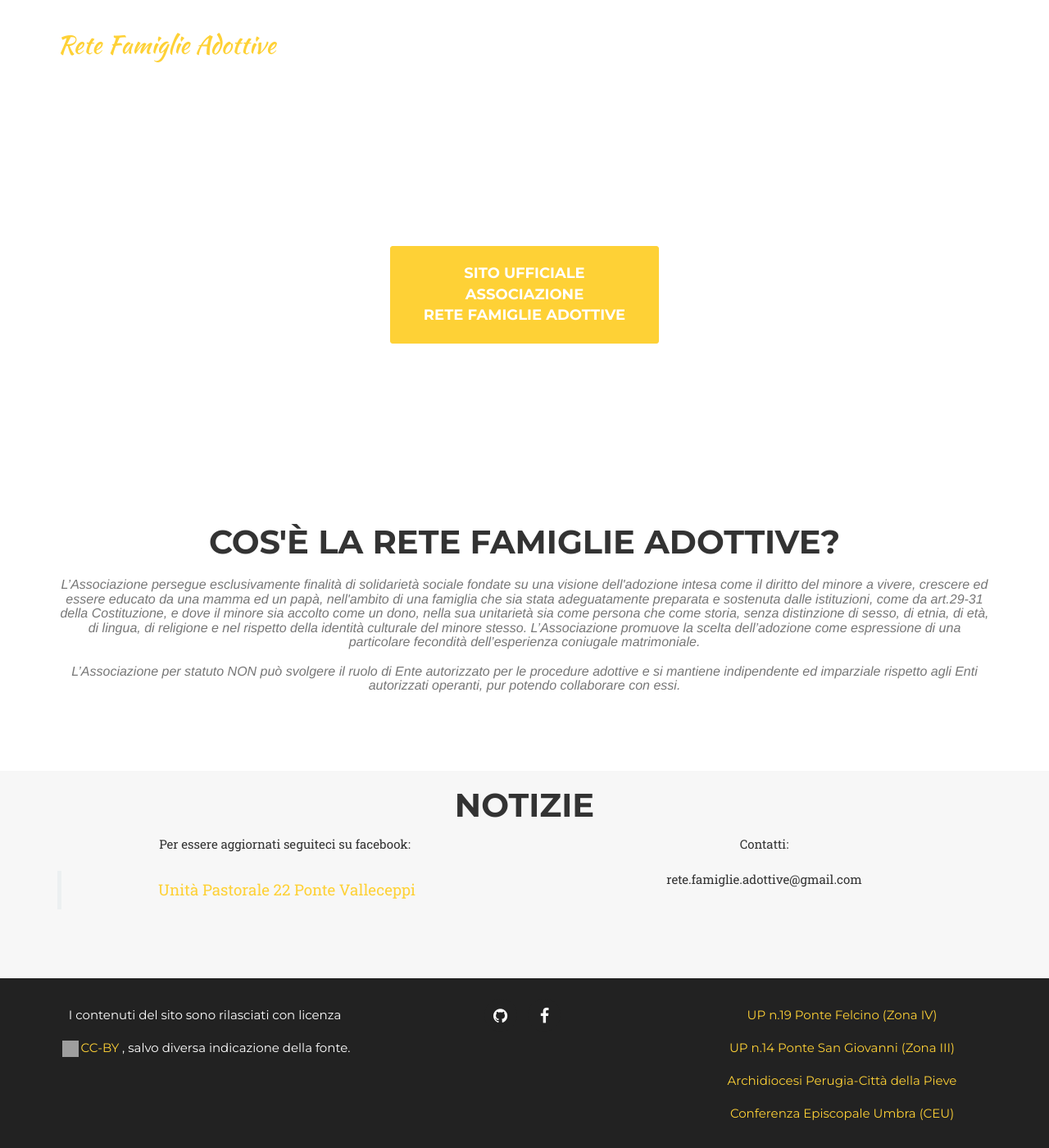
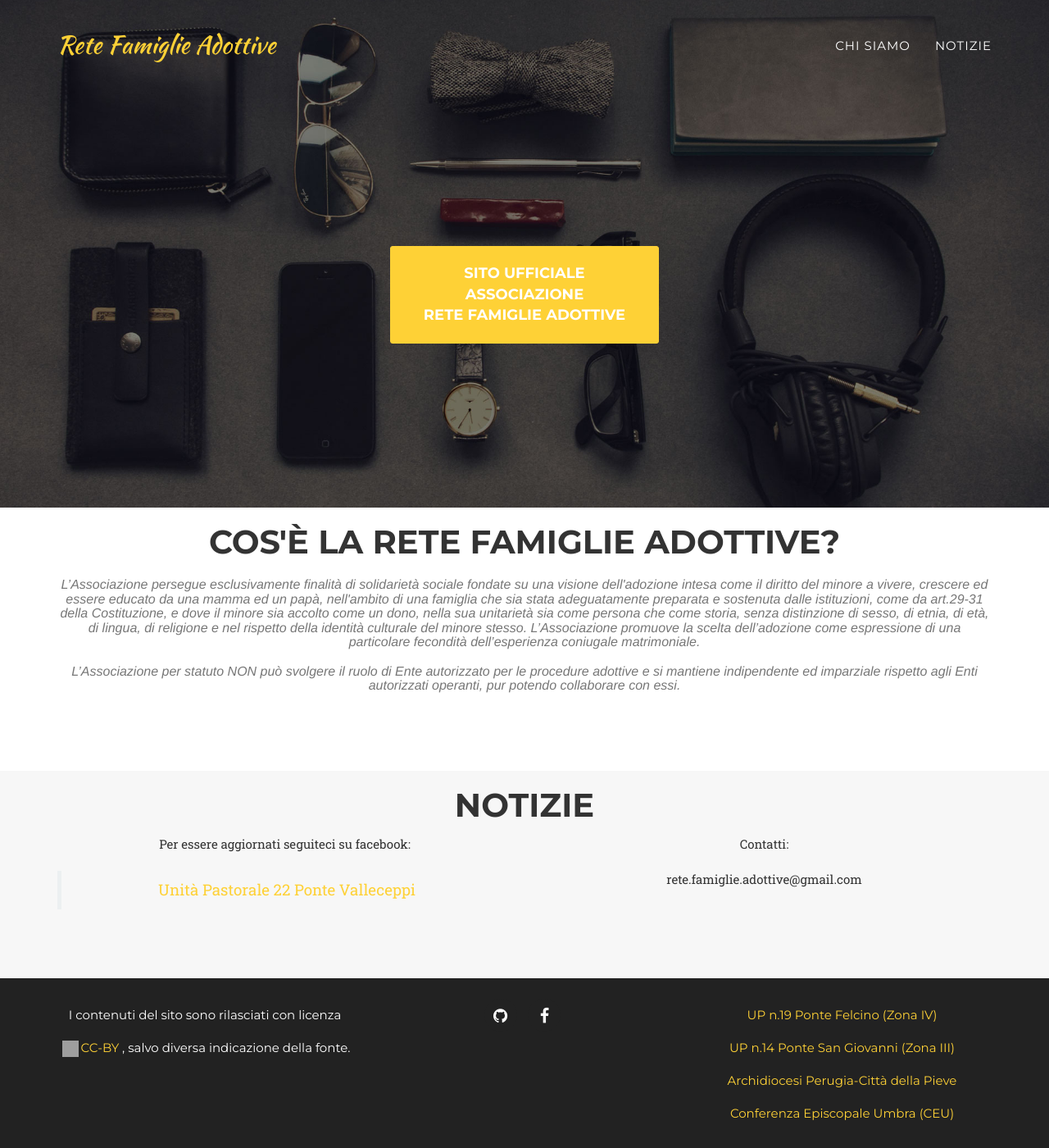
Before and after one commit to ggentili/rfa, a Jekyll site: the page built from index.html, in a window 1280 px wide and 1400 px high. Shown: the whole window at 82% size. Built offline with Jekyll 4.4.1, drawn with Linux system fonts in a browser that asks for light colours; some web fonts are replaced; grey boxes are pictures that could not be loaded.

Commit message:
Update agency.css

```diff
--- a/_includes/css/agency.css
+++ b/_includes/css/agency.css
@@ -266,8 +266,8 @@ header {
     text-align: center;
     color: #fff;
     background-attachment: scroll;
-    background-image: url();
-    aa_background-image: url(../img/header-bg.jpg);
+    aa_background-image: url(https://lh3.googleusercontent.com/9VlxmtGfUU4sZR0eamoybkq2KPlZ5qEbUCEghrg7XSuBsYIaExW-2mysAvtkyogakY7ZP-smBu-pcRgRK4kiGq-Y66iqmQ=w1024-h677);
+    background-image: url(../img/header-bg.jpg);
     background-position: center center;
     background-repeat: none;
     -webkit-background-size: cover;
```
